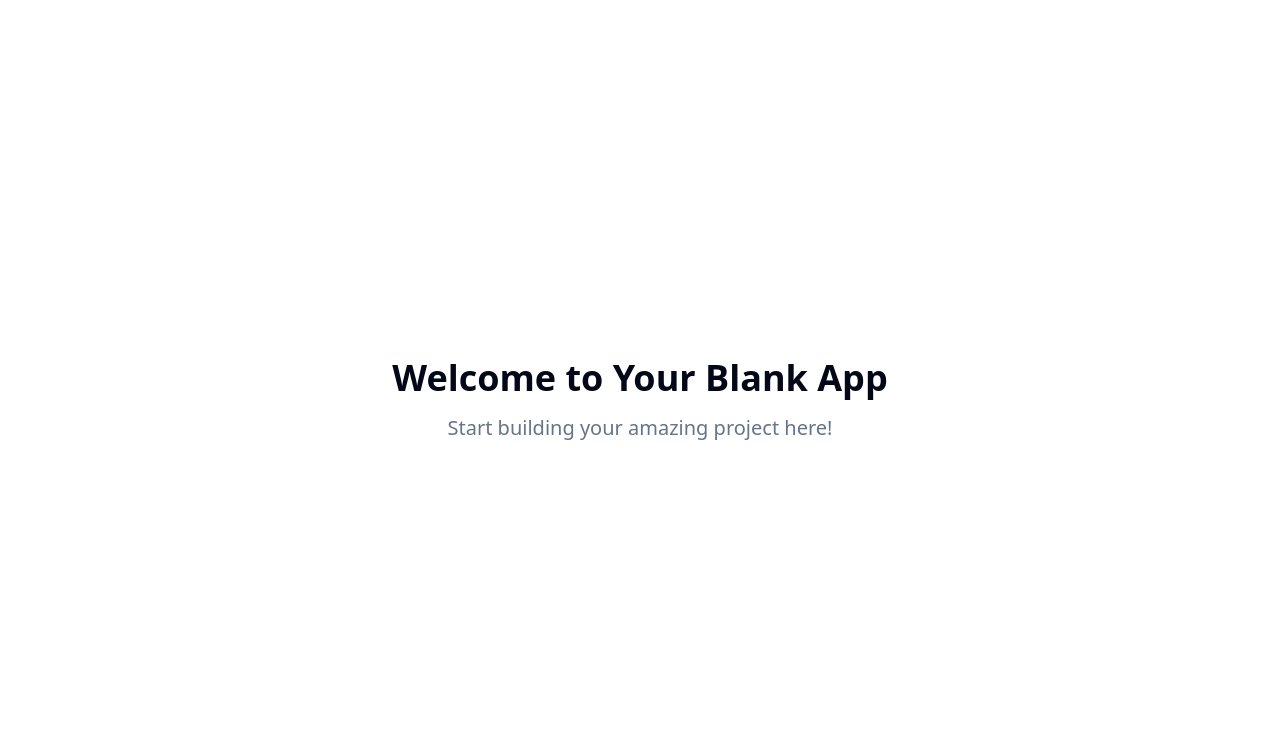
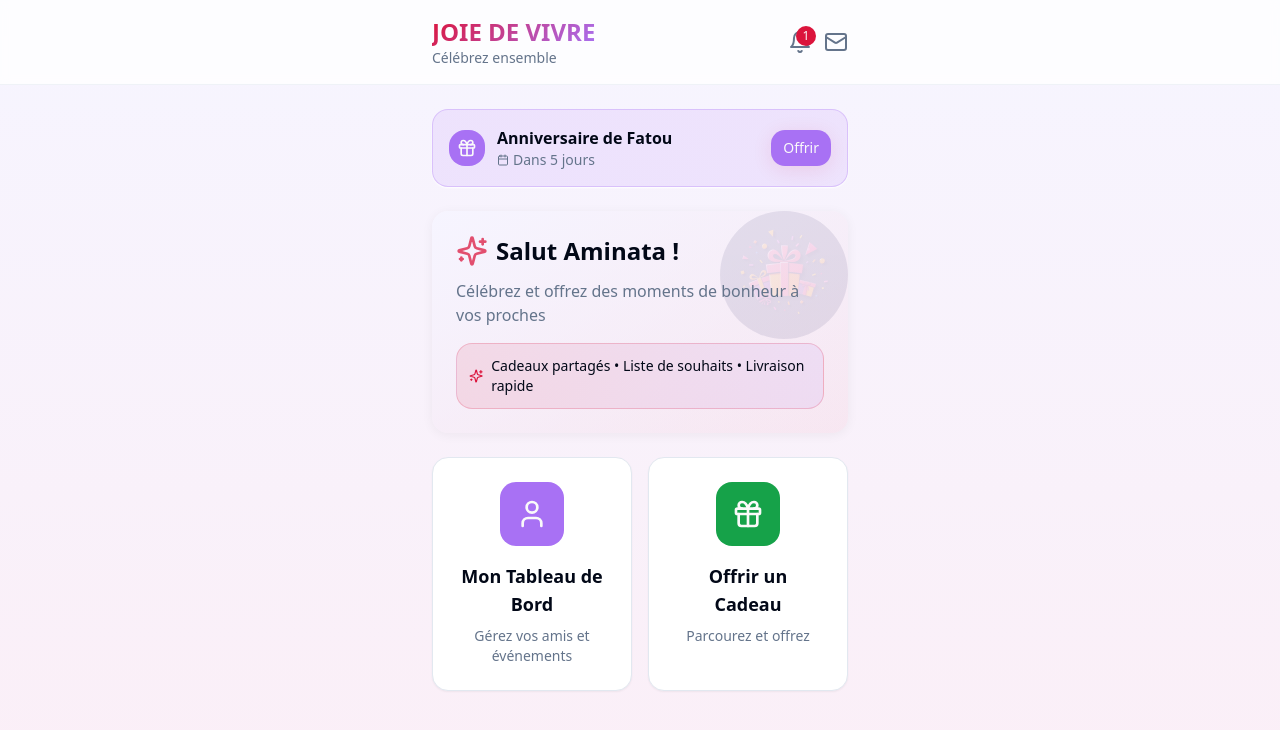
Before and after one commit to ecacertified-jpg/pixl-parade-page, a React (Vite) app: page / in a window 1280 px wide. Shown: the top 730 px of the page. Built offline with nearby package versions, Linux system fonts and the light colour scheme.

Commit message:
Create homepage
Create a homepage that matches the provided image.

```diff
--- a/index.html
+++ b/index.html
@@ -3,12 +3,12 @@
   <head>
     <meta charset="UTF-8" />
     <meta name="viewport" content="width=device-width, initial-scale=1.0" />
-    <title>pixl-parade-page</title>
-    <meta name="description" content="Lovable Generated Project" />
-    <meta name="author" content="Lovable" />
+    <title>Joie de Vivre - Célébrez ensemble</title>
+    <meta name="description" content="Célébrez et offrez des moments de bonheur à vos proches avec Joie de Vivre" />
+    <meta name="author" content="Joie de Vivre" />
 
-    <meta property="og:title" content="pixl-parade-page" />
-    <meta property="og:description" content="Lovable Generated Project" />
+    <meta property="og:title" content="Joie de Vivre - Célébrez ensemble" />
+    <meta property="og:description" content="Célébrez et offrez des moments de bonheur à vos proches avec Joie de Vivre" />
     <meta property="og:type" content="website" />
     <meta property="og:image" content="https://lovable.dev/opengraph-image-p98pqg.png" />
 
--- /dev/null
+++ b/src/components/ActionCard.tsx
@@ -0,0 +1,32 @@
+import { LucideIcon } from "lucide-react";
+import { Button } from "@/components/ui/button";
+import { Card } from "@/components/ui/card";
+
+interface ActionCardProps {
+  title: string;
+  subtitle: string;
+  icon: LucideIcon;
+  variant?: "primary" | "success";
+  onClick: () => void;
+}
+
+export function ActionCard({ title, subtitle, icon: Icon, variant = "primary", onClick }: ActionCardProps) {
+  const iconBg = variant === "success" ? "bg-success" : "bg-secondary";
+  const iconColor = variant === "success" ? "text-success-foreground" : "text-secondary-foreground";
+
+  return (
+    <Card className="p-6 text-center hover:shadow-soft transition-all duration-200 hover:scale-105 cursor-pointer" onClick={onClick}>
+      <div className={`${iconBg} w-16 h-16 rounded-2xl flex items-center justify-center mx-auto mb-4`}>
+        <Icon className={`h-8 w-8 ${iconColor}`} />
+      </div>
+
+      <h3 className="text-lg font-semibold text-foreground mb-2">
+        {title}
+      </h3>
+
+      <p className="text-sm text-muted-foreground">
+        {subtitle}
+      </p>
+    </Card>
+  );
+}
--- /dev/null
+++ b/src/components/NotificationCard.tsx
@@ -0,0 +1,37 @@
+import { Gift, Calendar } from "lucide-react";
+import { Button } from "@/components/ui/button";
+import { Card } from "@/components/ui/card";
+
+interface NotificationCardProps {
+  title: string;
+  subtitle: string;
+  daysLeft: number;
+  onAction: () => void;
+}
+
+export function NotificationCard({ title, subtitle, daysLeft, onAction }: NotificationCardProps) {
+  return (
+    <Card className="flex items-center justify-between p-4 mb-6 bg-gradient-to-r from-accent/20 to-secondary/20 border-accent/30 shadow-card">
+      <div className="flex items-center gap-3">
+        <div className="p-2 bg-accent rounded-lg">
+          <Gift className="h-5 w-5 text-accent-foreground" />
+        </div>
+        <div>
+          <h3 className="font-semibold text-foreground">{title}</h3>
+          <p className="text-sm text-muted-foreground flex items-center gap-1">
+            <Calendar className="h-3 w-3" />
+            Dans {daysLeft} jour{daysLeft > 1 ? 's' : ''}
+          </p>
+        </div>
+      </div>
+      <Button
+        variant="secondary"
+        size="sm"
+        onClick={onAction}
+        className="text-secondary-foreground"
+      >
+        Offrir
+      </Button>
+    </Card>
+  );
+}
--- /dev/null
+++ b/src/components/WelcomeSection.tsx
@@ -0,0 +1,40 @@
+import { Sparkles } from "lucide-react";
+import celebrationHero from "@/assets/celebration-hero.jpg";
+
+interface WelcomeSectionProps {
+  userName: string;
+}
+
+export function WelcomeSection({ userName }: WelcomeSectionProps) {
+  return (
+    <div className="relative overflow-hidden bg-gradient-to-br from-background to-primary/5 rounded-2xl p-6 mb-6 shadow-card">
+      <div className="absolute top-0 right-0 w-32 h-32 opacity-10">
+        <img
+          src={celebrationHero}
+          alt="Celebration"
+          className="w-full h-full object-cover rounded-full"
+        />
+      </div>
+
+      <div className="relative z-10">
+        <div className="flex items-center gap-2 mb-3">
+          <Sparkles className="h-8 w-8 text-primary animate-pulse" />
+          <h2 className="text-2xl font-bold text-foreground">
+            Salut {userName} !
+          </h2>
+        </div>
+
+        <p className="text-muted-foreground mb-4 max-w-md">
+          Célébrez et offrez des moments de bonheur à vos proches
+        </p>
+
+        <div className="bg-gradient-to-r from-primary/10 to-secondary/10 rounded-lg p-3 border border-primary/20">
+          <p className="text-sm text-foreground flex items-center gap-2">
+            <Sparkles className="h-4 w-4 text-primary" />
+            Cadeaux partagés • Liste de souhaits • Livraison rapide
+          </p>
+        </div>
+      </div>
+    </div>
+  );
+}
--- a/src/components/ui/button.tsx
+++ b/src/components/ui/button.tsx
@@ -5,24 +5,27 @@ import { cva, type VariantProps } from "class-variance-authority"
 import { cn } from "@/lib/utils"
 
 const buttonVariants = cva(
-  "inline-flex items-center justify-center gap-2 whitespace-nowrap rounded-md text-sm font-medium ring-offset-background transition-colors focus-visible:outline-none focus-visible:ring-2 focus-visible:ring-ring focus-visible:ring-offset-2 disabled:pointer-events-none disabled:opacity-50 [&_svg]:pointer-events-none [&_svg]:size-4 [&_svg]:shrink-0",
+  "inline-flex items-center justify-center gap-2 whitespace-nowrap rounded-md text-sm font-medium ring-offset-background transition-all duration-200 focus-visible:outline-none focus-visible:ring-2 focus-visible:ring-ring focus-visible:ring-offset-2 disabled:pointer-events-none disabled:opacity-50 [&_svg]:pointer-events-none [&_svg]:size-4 [&_svg]:shrink-0",
   {
     variants: {
       variant: {
-        default: "bg-primary text-primary-foreground hover:bg-primary/90",
+        default: "bg-primary text-primary-foreground hover:bg-primary/90 shadow-soft",
         destructive:
           "bg-destructive text-destructive-foreground hover:bg-destructive/90",
         outline:
           "border border-input bg-background hover:bg-accent hover:text-accent-foreground",
         secondary:
-          "bg-secondary text-secondary-foreground hover:bg-secondary/80",
+          "bg-secondary text-secondary-foreground hover:bg-secondary/80 shadow-soft",
+        success:
+          "bg-success text-success-foreground hover:bg-success/90 shadow-soft",
         ghost: "hover:bg-accent hover:text-accent-foreground",
         link: "text-primary underline-offset-4 hover:underline",
+        gradient: "bg-gradient-primary text-white hover:scale-105 shadow-soft",
       },
       size: {
         default: "h-10 px-4 py-2",
         sm: "h-9 rounded-md px-3",
-        lg: "h-11 rounded-md px-8",
+        lg: "h-12 rounded-lg px-8 text-base",
         icon: "h-10 w-10",
       },
     },
--- a/src/index.css
+++ b/src/index.css
@@ -8,7 +8,7 @@ All colors MUST be HSL.
 
 @layer base {
   :root {
-    --background: 0 0% 100%;
+    --background: 248 100% 98%;
     --foreground: 222.2 84% 4.9%;
 
     --card: 0 0% 100%;
@@ -17,26 +17,34 @@ All colors MUST be HSL.
     --popover: 0 0% 100%;
     --popover-foreground: 222.2 84% 4.9%;
 
-    --primary: 222.2 47.4% 11.2%;
-    --primary-foreground: 210 40% 98%;
+    --primary: 348 83% 47%;
+    --primary-foreground: 0 0% 98%;
 
-    --secondary: 210 40% 96.1%;
-    --secondary-foreground: 222.2 47.4% 11.2%;
+    --secondary: 265 85% 70%;
+    --secondary-foreground: 0 0% 98%;
+
+    --success: 142 76% 36%;
+    --success-foreground: 0 0% 98%;
 
     --muted: 210 40% 96.1%;
     --muted-foreground: 215.4 16.3% 46.9%;
 
-    --accent: 210 40% 96.1%;
-    --accent-foreground: 222.2 47.4% 11.2%;
+    --accent: 265 85% 70%;
+    --accent-foreground: 0 0% 98%;
 
     --destructive: 0 84.2% 60.2%;
     --destructive-foreground: 210 40% 98%;
 
     --border: 214.3 31.8% 91.4%;
     --input: 214.3 31.8% 91.4%;
-    --ring: 222.2 84% 4.9%;
+    --ring: 348 83% 47%;
 
-    --radius: 0.5rem;
+    --gradient-primary: linear-gradient(135deg, hsl(348 83% 47%), hsl(265 85% 70%));
+    --gradient-background: linear-gradient(180deg, hsl(248 100% 98%), hsl(320 60% 96%));
+    --shadow-soft: 0 4px 20px hsl(348 83% 47% / 0.1);
+    --shadow-card: 0 2px 12px hsl(0 0% 0% / 0.05);
+
+    --radius: 1rem;
 
     --sidebar-background: 0 0% 98%;
 
@@ -65,24 +73,32 @@ All colors MUST be HSL.
     --popover: 222.2 84% 4.9%;
     --popover-foreground: 210 40% 98%;
 
-    --primary: 210 40% 98%;
-    --primary-foreground: 222.2 47.4% 11.2%;
+    --primary: 348 83% 57%;
+    --primary-foreground: 0 0% 98%;
 
-    --secondary: 217.2 32.6% 17.5%;
-    --secondary-foreground: 210 40% 98%;
+    --secondary: 265 85% 70%;
+    --secondary-foreground: 0 0% 98%;
+
+    --success: 142 76% 46%;
+    --success-foreground: 0 0% 98%;
 
     --muted: 217.2 32.6% 17.5%;
     --muted-foreground: 215 20.2% 65.1%;
 
-    --accent: 217.2 32.6% 17.5%;
-    --accent-foreground: 210 40% 98%;
+    --accent: 265 85% 70%;
+    --accent-foreground: 0 0% 98%;
 
     --destructive: 0 62.8% 30.6%;
     --destructive-foreground: 210 40% 98%;
 
     --border: 217.2 32.6% 17.5%;
     --input: 217.2 32.6% 17.5%;
-    --ring: 212.7 26.8% 83.9%;
+    --ring: 348 83% 57%;
+
+    --gradient-primary: linear-gradient(135deg, hsl(348 83% 57%), hsl(265 85% 70%));
+    --gradient-background: linear-gradient(180deg, hsl(222.2 84% 4.9%), hsl(265 40% 10%));
+    --shadow-soft: 0 4px 20px hsl(348 83% 57% / 0.2);
+    --shadow-card: 0 2px 12px hsl(0 0% 0% / 0.2);
     --sidebar-background: 240 5.9% 10%;
     --sidebar-foreground: 240 4.8% 95.9%;
     --sidebar-primary: 224.3 76.3% 48%;
--- a/src/pages/Index.tsx
+++ b/src/pages/Index.tsx
@@ -1,12 +1,89 @@
-// Update this page (the content is just a fallback if you fail to update the page)
+import { Bell, Mail, User, Gift } from "lucide-react";
+import { NotificationCard } from "@/components/NotificationCard";
+import { WelcomeSection } from "@/components/WelcomeSection";
+import { ActionCard } from "@/components/ActionCard";
+import { useToast } from "@/hooks/use-toast";
 
 const Index = () => {
+  const { toast } = useToast();
+
+  const handleGiftAction = () => {
+    toast({
+      title: "Cadeau sélectionné !",
+      description: "Redirection vers les options de cadeaux...",
+    });
+  };
+
+  const handleDashboard = () => {
+    toast({
+      title: "Tableau de bord",
+      description: "Accès à votre espace personnel...",
+    });
+  };
+
+  const handleOfferGift = () => {
+    toast({
+      title: "Offrir un cadeau",
+      description: "Parcourez notre sélection de cadeaux...",
+    });
+  };
+
   return (
-    <div className="min-h-screen flex items-center justify-center bg-background">
-      <div className="text-center">
-        <h1 className="text-4xl font-bold mb-4">Welcome to Your Blank App</h1>
-        <p className="text-xl text-muted-foreground">Start building your amazing project here!</p>
-      </div>
+    <div className="min-h-screen bg-gradient-background">
+      {/* Header */}
+      <header className="bg-card/80 backdrop-blur-sm sticky top-0 z-50 border-b border-border/50">
+        <div className="max-w-md mx-auto px-4 py-4 flex items-center justify-between">
+          <div>
+            <h1 className="text-2xl font-bold bg-gradient-primary bg-clip-text text-transparent">
+              JOIE DE VIVRE
+            </h1>
+            <p className="text-sm text-muted-foreground">Célébrez ensemble</p>
+          </div>
+
+          <div className="flex items-center gap-3">
+            <div className="relative">
+              <Bell className="h-6 w-6 text-muted-foreground" />
+              <div className="absolute -top-1 -right-1 bg-primary text-primary-foreground text-xs rounded-full w-5 h-5 flex items-center justify-center">
+                1
+              </div>
+            </div>
+            <Mail className="h-6 w-6 text-muted-foreground" />
+          </div>
+        </div>
+      </header>
+
+      {/* Main Content */}
+      <main className="max-w-md mx-auto px-4 py-6">
+        {/* Notification Card */}
+        <NotificationCard
+          title="Anniversaire de Fatou"
+          subtitle="Événement à venir"
+          daysLeft={5}
+          onAction={handleGiftAction}
+        />
+
+        {/* Welcome Section */}
+        <WelcomeSection userName="Aminata" />
+
+        {/* Action Cards */}
+        <div className="grid grid-cols-2 gap-4">
+          <ActionCard
+            title="Mon Tableau de Bord"
+            subtitle="Gérez vos amis et événements"
+            icon={User}
+            variant="primary"
+            onClick={handleDashboard}
+          />
+
+          <ActionCard
+            title="Offrir un Cadeau"
+            subtitle="Parcourez et offrez"
+            icon={Gift}
+            variant="success"
+            onClick={handleOfferGift}
+          />
+        </div>
+      </main>
     </div>
   );
 };
--- a/tailwind.config.ts
+++ b/tailwind.config.ts
@@ -31,6 +31,10 @@ export default {
 				secondary: {
 					DEFAULT: 'hsl(var(--secondary))',
 					foreground: 'hsl(var(--secondary-foreground))'
+				},
+				success: {
+					DEFAULT: 'hsl(var(--success))',
+					foreground: 'hsl(var(--success-foreground))'
 				},
 				destructive: {
 					DEFAULT: 'hsl(var(--destructive))',
@@ -68,6 +72,14 @@ export default {
 				md: 'calc(var(--radius) - 2px)',
 				sm: 'calc(var(--radius) - 4px)'
 			},
+			backgroundImage: {
+				'gradient-primary': 'var(--gradient-primary)',
+				'gradient-background': 'var(--gradient-background)'
+			},
+			boxShadow: {
+				'soft': 'var(--shadow-soft)',
+				'card': 'var(--shadow-card)'
+			},
 			keyframes: {
 				'accordion-down': {
 					from: {
```
Also changed, not shown: src/assets/celebration-hero.jpg (added).
